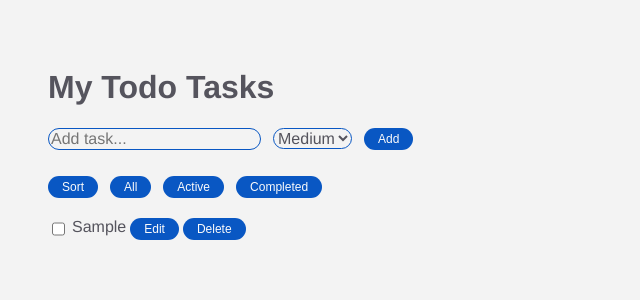
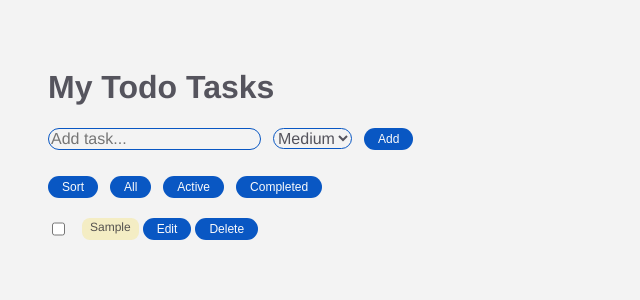
Before and after one commit to mafutka/Todo-List-App, an Angular app: page / in a window 1280 px wide. Both pictures are taken after typing "Sample" into the empty fields and a click on the button "Add". Shown: the top 300 px of the page, without its empty margins (0-640 px from the left). Built offline with nearby package versions, Linux system fonts and the light colour scheme; no server answers.

Commit message:
priority-sorting-upgrade

```diff
--- a/src/app/components/todo-list/todo-list.html
+++ b/src/app/components/todo-list/todo-list.html
@@ -1,4 +1,3 @@
-
 <app-todo-input (add)="addTodo($event)" />
 <div class="list-container">
   <div class="controls">
@@ -14,18 +13,18 @@
     <div class="item" [class.done]="todo.completed">
 
 
-      <input
-      class="checkbox"
-        type="checkbox"
-        [checked]="todo.completed"
-        (change)="toggle(todo)"
-      />
+      <input class="checkbox" type="checkbox" [checked]="todo.completed" (change)="toggle(todo)" />
 
       @if (editingId === todo.id) {
       <input [(ngModel)]="editTitle" />
+      <select [(ngModel)]="editPriority">
+        <option value="low">Low</option>
+        <option value="medium">Medium</option>
+        <option value="high">High</option>
+      </select>
       <button (click)="saveEdit(todo)">Save</button>
       } @else {
-        <span>
+      <span class="priority" [class]="todo.priority">
         {{ todo.title }}
       </span>
       <button (click)="startEdit(todo)">Edit</button>
--- a/src/app/components/todo-list/todo-list.scss
+++ b/src/app/components/todo-list/todo-list.scss
@@ -26,3 +26,22 @@ button {
 .checkbox {
     border-radius: 50%;
 }
+
+.priority {
+  margin-left: 10px;
+  padding: 2px 8px;
+  border-radius: 8px;
+  font-size: 12px;
+}
+
+.priority.low {
+  background-color:rgb(0, 208, 122, 0.2);
+}
+
+.priority.medium {
+  background-color: rgb(244, 208, 9, 0.2);
+}
+
+.priority.high {
+  background-color: rgba(255, 0, 0, 0.2);
+}
--- a/src/app/components/todo-list/todo-list.ts
+++ b/src/app/components/todo-list/todo-list.ts
@@ -86,15 +86,17 @@ export class TodoList {
     return this.todos;
   }
 
+  editPriority: 'low' | 'medium' | 'high' = 'medium';
   startEdit(todo: Todo) {
     this.editingId = todo.id;
     this.editTitle = todo.title;
+    this.editPriority = todo.priority;
   }
 
   saveEdit(todo: Todo) {
     todo.title = this.editTitle;
     this.editingId = null;
-
+    todo.priority = this.editPriority;
     this.saveToStorage();
   }
 }
```
Lines whose indentation alone changed are shown as unchanged.
